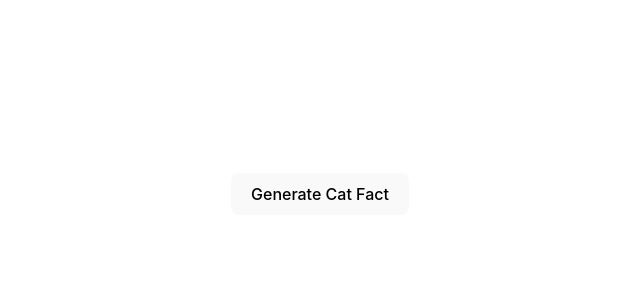
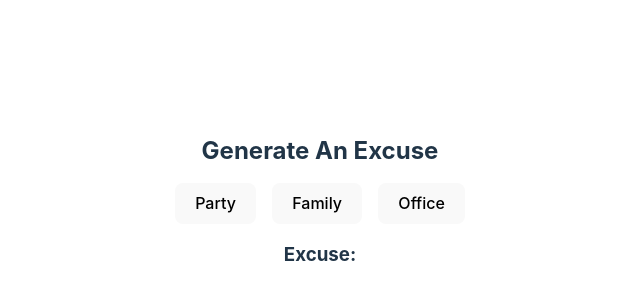
Before and after one commit to GinoongFlores/react-course, a React (Vite) app: page / in a window 1280 px wide. Shown: the part 198-498 px from the top of the page, without its empty margins (320-960 px from the left). Built offline with nearby package versions, Linux system fonts and the light colour scheme; no server answers.

Commit message:
run the exercise

```diff
--- a/src/main.jsx
+++ b/src/main.jsx
@@ -1,11 +1,15 @@
 import React from "react";
 import ReactDOM from "react-dom/client";
 import App from "./App";
+import { Sample1 } from "./Sample1";
+import { Exercise } from "./Exercise";
 import "./index.css";
 
 ReactDOM.createRoot(document.getElementById("root")).render(
 	// React.StrictMode helps us to right better code by checking for problems in our code and giving us warnings in the console
 	<React.StrictMode>
-		<App />
+		{/* <App /> First example -fetching API about Cats */}
+		{/* <Sample1 /> */}
+		<Exercise />
 	</React.StrictMode>
 );
```
